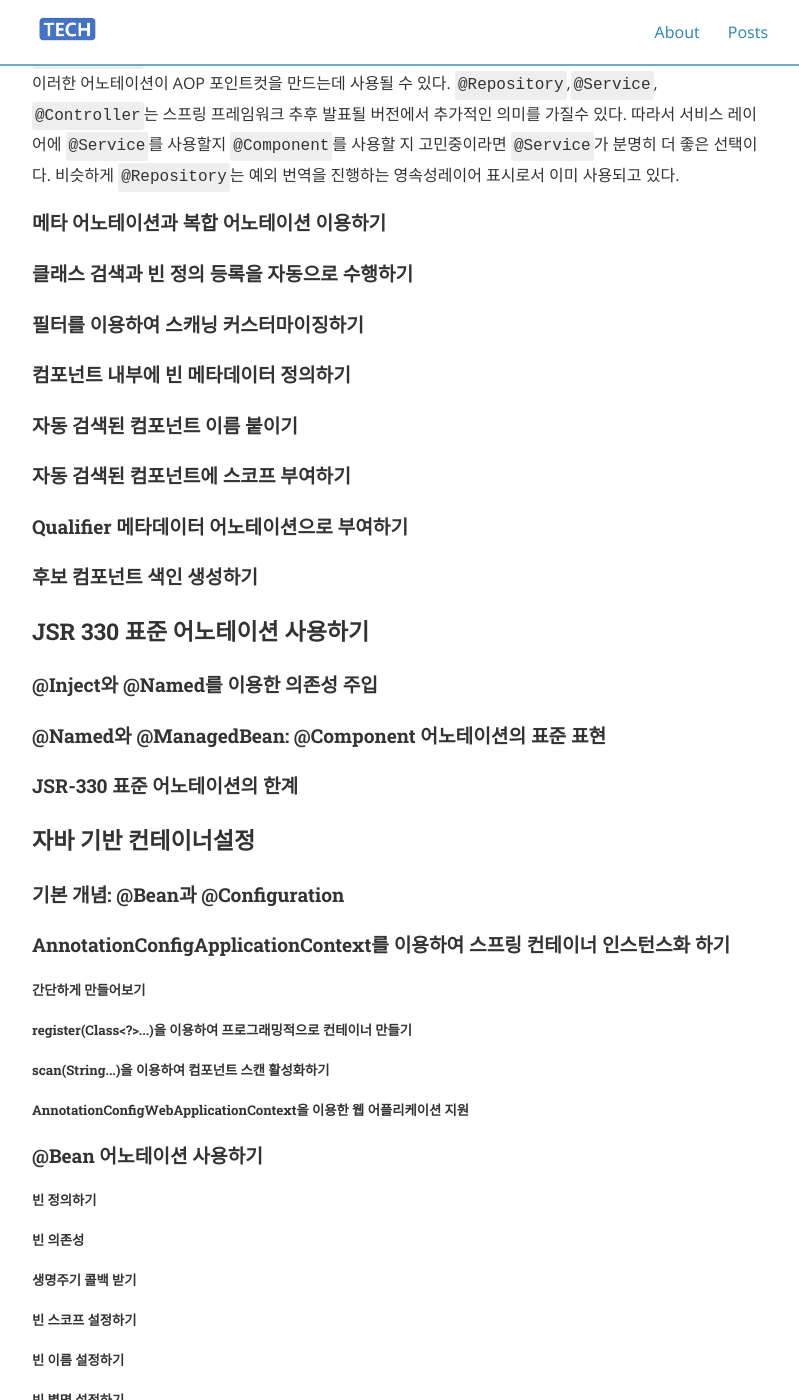
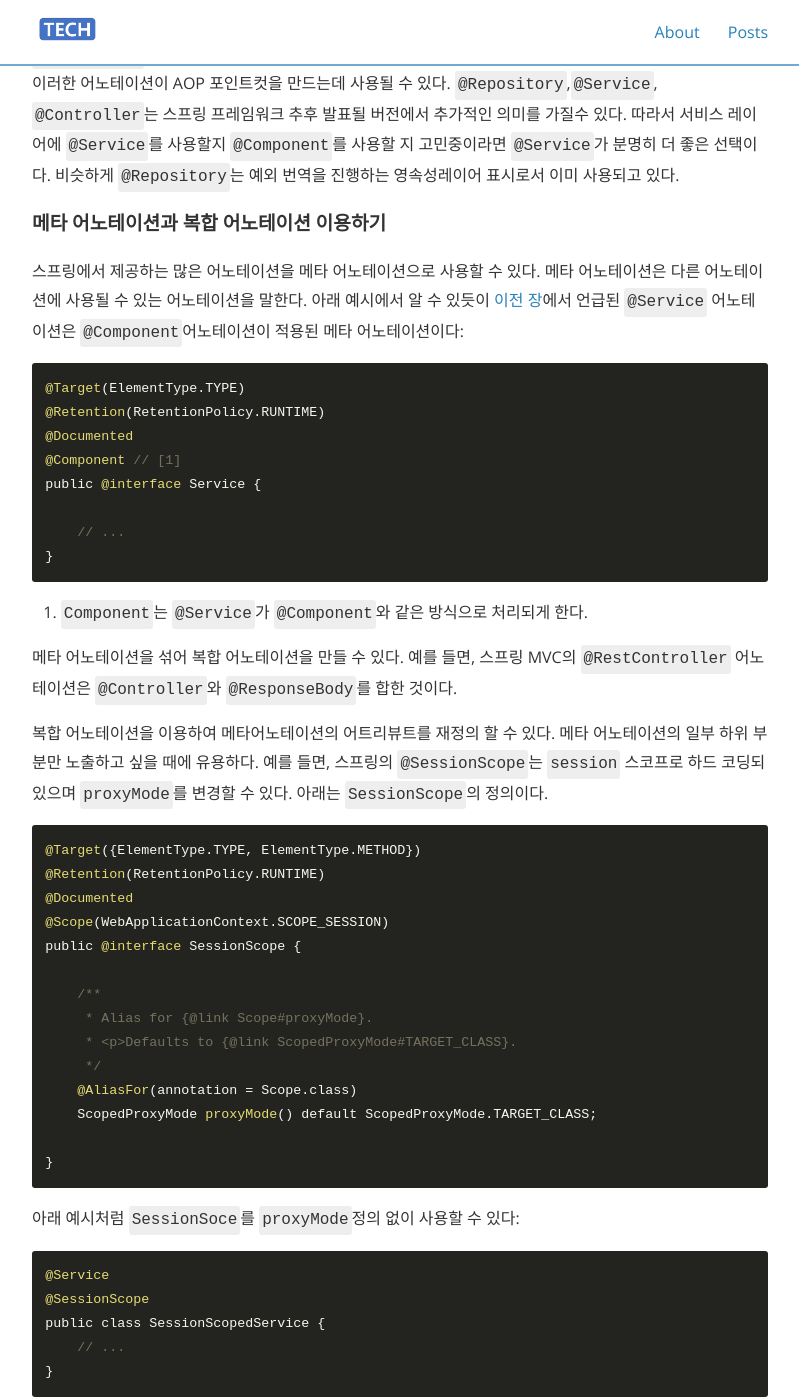
Before and after one commit to e406hsy/e406hsy.github.io, a Jekyll site: the page built from _posts/2020-05-17-Spring_Reference_Core_1_Beans.md, in a window 1280 px wide and 1400 px high, scrolled down 107593 px. Shown: the whole window, without its empty margins (240-1039 px from the left). Built offline with Jekyll 4.4.1, drawn with Linux system fonts in a browser that asks for light colours; nearby versions of some CDN libraries; comment, search, counter and statistics services are not loaded; some of the changed text lies outside the part shown.

Commit message:
add: add contents

````diff
--- a/_posts/2020-05-17-Spring_Reference_Core_1_Beans.md
+++ b/_posts/2020-05-17-Spring_Reference_Core_1_Beans.md
@@ -3173,6 +3173,65 @@ public class CachingMovieLister {
 스프링은 몇가지 정형화된 어노테이션을 추가적으로 제공한다: `@Component`, `@Service`, `@Controller`. `@Component`는 스프링에서 관리하는 컴포넌트에 사용되는 일반적인 어노테이션이다. `@Repository`, `@Service`, `@Controller`는 `@Component`의 일종으로 특정한 경우에 사용된다 (각각 영속성, 서비스, 프레젠테이션 레이어에 사용된다). 따라서 컴포넌트 클래스에 `@Component`대신 `@Repository`,`@Service`,`@Controller`를 사용할 수 있다. 이렇게 하면 어스펙트나 도구에 의해 더 적절하게 처리될 수 있다. 예를 들면 이러한 어노테이션이 AOP 포인트컷을 만드는데 사용될 수 있다. `@Repository`,`@Service`,`@Controller`는 스프링 프레임워크 추후 발표될 버전에서 추가적인 의미를 가질수 있다. 따라서 서비스 레이어에 `@Service`를 사용할지 `@Component`를 사용할 지 고민중이라면 `@Service`가 분명히 더 좋은 선택이다. 비슷하게 `@Repository`는 예외 번역을 진행하는 영속성레이어 표시로서 이미 사용되고 있다.
 
 <h4 id="beans-meta-annotations">메타 어노테이션과 복합 어노테이션 이용하기</h4>
+
+스프링에서 제공하는 많은 어노테이션을 메타 어노테이션으로 사용할 수 있다. 메타 어노테이션은 다른 어노테이션에 사용될 수 있는 어노테이션을 말한다. 아래 예시에서 알 수 있듯이 [이전 장](#beans-stereotype-annotations)에서 언급된 `@Service` 어노테이션은 `@Component`어노테이션이 적용된 메타 어노테이션이다:
+
+```java
+@Target(ElementType.TYPE)
+@Retention(RetentionPolicy.RUNTIME)
+@Documented
+@Component // [1]
+public @interface Service {
+
+    // ...
+}
+```
+
+1. `Component`는 `@Service`가 `@Component`와 같은 방식으로 처리되게 한다.
+
+메타 어노테이션을 섞어 복합 어노테이션을 만들 수 있다. 예를 들면, 스프링 MVC의 `@RestController` 어노테이션은 `@Controller`와 `@ResponseBody`를 합한 것이다.
+
+복합 어노테이션을 이용하여 메타어노테이션의 어트리뷰트를 재정의 할 수 있다. 메타 어노테이션의 일부 하위 부분만 노출하고 싶을 때에 유용하다. 예를 들면, 스프링의 `@SessionScope`는 `session` 스코프로 하드 코딩되있으며 `proxyMode`를 변경할 수 있다. 아래는 `SessionScope`의 정의이다.
+
+```java
+@Target({ElementType.TYPE, ElementType.METHOD})
+@Retention(RetentionPolicy.RUNTIME)
+@Documented
+@Scope(WebApplicationContext.SCOPE_SESSION)
+public @interface SessionScope {
+
+    /**
+     * Alias for {@link Scope#proxyMode}.
+     * <p>Defaults to {@link ScopedProxyMode#TARGET_CLASS}.
+     */
+    @AliasFor(annotation = Scope.class)
+    ScopedProxyMode proxyMode() default ScopedProxyMode.TARGET_CLASS;
+
+}
+```
+
+아래 예시처럼 `SessionSoce`를 `proxyMode`정의 없이 사용할 수 있다:
+
+```java
+@Service
+@SessionScope
+public class SessionScopedService {
+    // ...
+}
+```
+
+아래 예시처럼 `proxyMode`를 새 값으로 덮어쓸 수 있다:
+
+```java
+@Service
+@SessionScope(proxyMode = ScopedProxyMode.INTERFACES)
+public class SessionScopedUserService implements UserService {
+    // ...
+}
+```
+
+[스프링 어노테이션 처리 모델](https://github.com/spring-projects/spring-framework/wiki/Spring-Annotation-Programming-Model) 위키 페이지에 자세한 내용이 있습니다.
+
 <h4 id="beans-scanning-autodetection">클래스 검색과 빈 정의 등록을 자동으로 수행하기 </h4>
 <h4 id="beans-scanning-filters">필터를 이용하여 스캐닝 커스터마이징하기</h4>
 <h4 id="beans-factorybeans-annotations">컴포넌트 내부에 빈 메타데이터 정의하기</h4>
````
